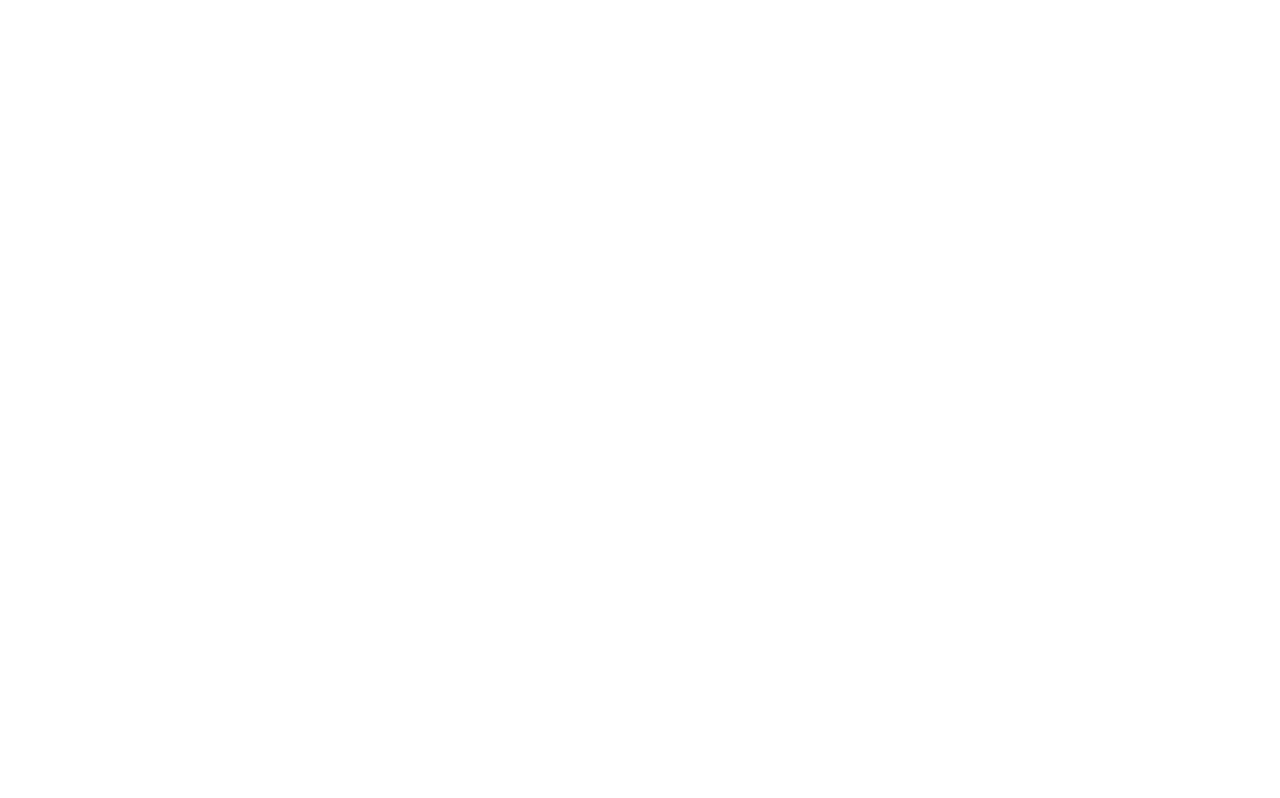
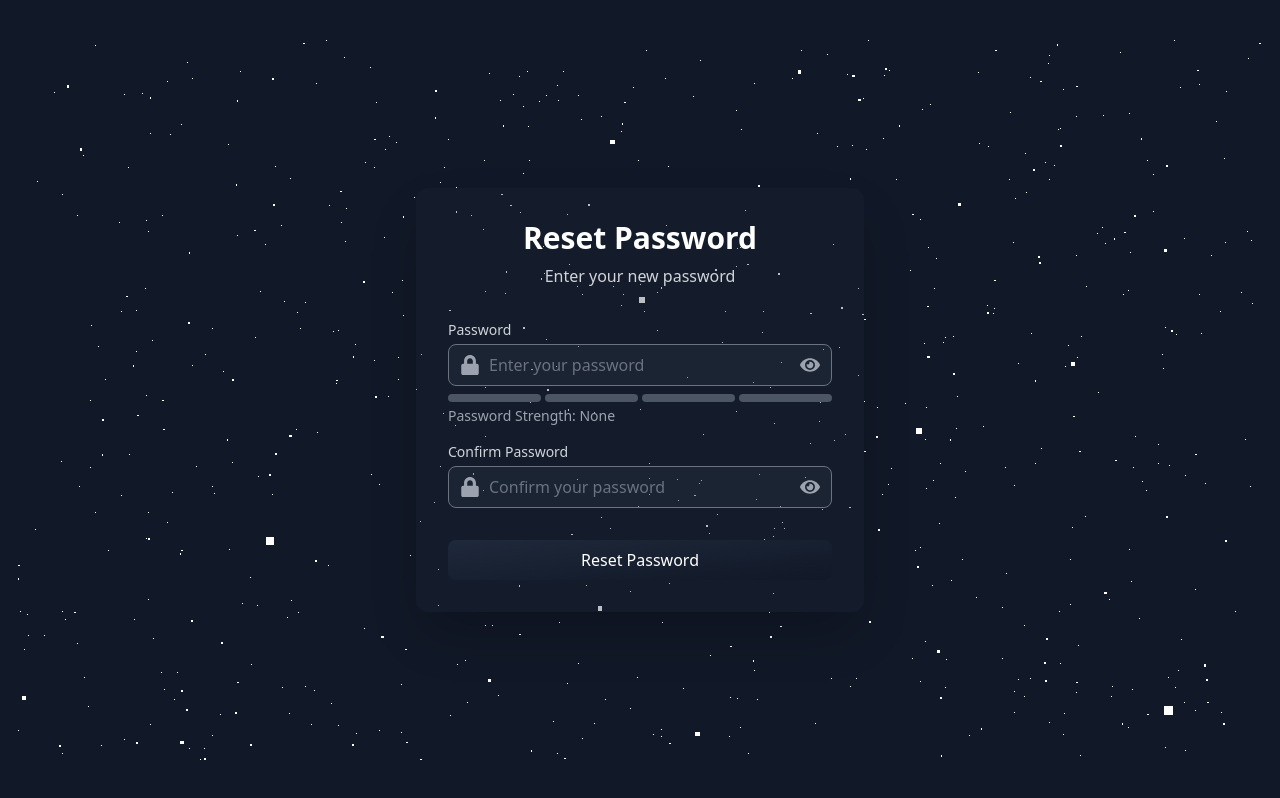
Before and after one commit to Phuoc2610/devg5-final, a React (Create React App) app: page /restPassword in a window 1280 px wide. Before the commit this address had no page. Built offline with nearby package versions, Linux system fonts and the light colour scheme; the HTML template or start-up script is replaced by a standard one.

Commit message:
update auth

```diff
--- a/src/App.js
+++ b/src/App.js
@@ -20,6 +20,8 @@
 import ChatStore from './page/store/chat/ChatStore';
 import BrandManage from './page/admin/brand/BrandManage';
 import AuthForm from './page/auth/AuthForm';
+import AnimatedBackground from './components/background/AnimatedBackground';
+import RestPassword from './components/password/RestPassword';
 
 function App() {
   React.useEffect(() => {
@@ -50,7 +52,9 @@
             <Route path="voucher" element={<VoucherManage />} />
             <Route path="chat" element={<ChatStore />} />
           </Route>
-          <Route path="/login" element={<AuthForm />} />
+          <Route path="/restPassword" element={<RestPassword />} />
+          <Route path="/auth" element={<AuthForm />} />
+          <Route path="/background" element={<AnimatedBackground />} />
           <Route path="/profile" element={<Profile />} />
           <Route path="/product" element={<ProductDetail />} />
           <Route path="/productFilter" element={<FilterProduct />} />
--- /dev/null
+++ b/src/components/background/AnimatedBackground.jsx
@@ -0,0 +1,88 @@
+import React, { useEffect, useRef } from "react";
+import * as THREE from "three";
+
+const AnimatedBackground = () => {
+    const canvasRef = useRef(null);
+    const sceneRef = useRef(null);
+    const cameraRef = useRef(null);
+    const rendererRef = useRef(null);
+    const particlesRef = useRef(null);
+    const animationSpeedRef = useRef(1);
+
+    useEffect(() => {
+        const initScene = () => {
+            const scene = new THREE.Scene();
+            const camera = new THREE.PerspectiveCamera(75, window.innerWidth / window.innerHeight, 0.51, 1000);
+            const renderer = new THREE.WebGLRenderer({ canvas: canvasRef.current, alpha: true });
+
+            renderer.setSize(window.innerWidth, window.innerHeight);
+            camera.position.z = 5;
+
+            sceneRef.current = scene;
+            cameraRef.current = camera;
+            rendererRef.current = renderer;
+
+            createParticles();
+            animate();
+        };
+
+        const createParticles = () => {
+            const geometry = new THREE.BufferGeometry();
+            const vertices = [];
+
+            for (let i = 0; i < 5000; i++) {
+                const x = Math.random() * 2000 - 1000;
+                const y = Math.random() * 2000 - 1000;
+                const z = Math.random() * 2000 - 1000;
+                vertices.push(x, y, z);
+            }
+
+            geometry.setAttribute("position", new THREE.Float32BufferAttribute(vertices, 3));
+
+            const material = new THREE.PointsMaterial({ color: 0xffffff, size: 2 });
+            const particles = new THREE.Points(geometry, material);
+
+            sceneRef.current.add(particles);
+            particlesRef.current = particles;
+        };
+
+        const animate = () => {
+            requestAnimationFrame(animate);
+
+            if (particlesRef.current) {
+                particlesRef.current.rotation.x += 0.00005 * animationSpeedRef.current;
+                particlesRef.current.rotation.y += 0.0001 * animationSpeedRef.current;
+            }
+
+            rendererRef.current.render(sceneRef.current, cameraRef.current);
+        };
+
+        const handleResize = () => {
+            const { current: camera } = cameraRef;
+            const { current: renderer } = rendererRef;
+
+            if (camera && renderer) {
+                camera.aspect = window.innerWidth / window.innerHeight;
+                camera.updateProjectionMatrix();
+                renderer.setSize(window.innerWidth, window.innerHeight);
+            }
+        };
+
+        initScene();
+        window.addEventListener("resize", handleResize);
+
+        return () => {
+            window.removeEventListener("resize", handleResize);
+        };
+    }, []);
+
+    return (
+        <>
+        <div className="overflow-hidden w-full h-90v">
+            <canvas ref={canvasRef} className="overflow-hidden"></canvas>
+        </div>
+        </>
+    );
+};
+
+export default AnimatedBackground;
--- a/src/components/login/Login.jsx
+++ b/src/components/login/Login.jsx
@@ -7,7 +7,7 @@
     return (
         <div className="space-y-4">
             <div>
-                <label className="block text-sm font-medium text-gray-700" htmlFor="email">Email</label>
+                <label className="block text-sm font-medium text-gray-300" htmlFor="email">Email</label>
                 <div className="mt-1 relative flex items-center">
                     <div className="absolute inset-y-0 left-0 pl-3 flex items-center">
                         <FaEnvelope className="h-5 w-5 text-gray-400" />
@@ -18,7 +18,7 @@
                         name="email"
                         value={formData.email}
                         onChange={handleInputChange}
-                        className={`pl-10 w-full px-4 py-2 border rounded-lg focus:ring-2 focus:ring-purple-500 focus:border-transparent ${errors.email ? "border-red-500" : ""}`}
+                        className={`pl-10 w-full px-4 py-2 bg-opacity-20 bg-gray-700 text-white border rounded-lg focus:ring-2 focus:ring-purple-500 focus:border-transparent ${errors.email ? "border-red-500" : ""}`}
                         placeholder="Enter your email"
                         required
                     />
@@ -27,7 +27,7 @@
             </div>
 
             <div>
-                <label className="block text-sm font-medium text-gray-700" htmlFor="password">Password</label>
+                <label className="block text-sm font-medium text-gray-300" htmlFor="password">Password</label>
                 <InputPassword
                     id="password"
                     value={formData.password}
--- a/src/components/password/ChangePassword.jsx
+++ b/src/components/password/ChangePassword.jsx
@@ -21,16 +21,19 @@
         setPasswordData({ currentPassword: "", newPassword: "", confirmPassword: "" });
     };
 
-    const checkPasswordStrength = (password) => {
-        const criteria = [
-            password.length >= 8,
-            /[A-Z]/.test(password),
-            /[a-z]/.test(password),
-            /[0-9]/.test(password),
-            /[^A-Za-z0-9]/.test(password),
-        ];
-        return criteria.filter(Boolean).length;
+
+    const calculateStrength = (password) => {
+        let strength = 0;
+        if (password.length >= 8) strength++;
+        if (password.match(/[A-Z]/)) strength++;
+        if (password.match(/[0-9]/)) strength++;
+        if (password.match(/[^A-Za-z0-9]/)) strength++;
+        return strength;
     };
+
+    const strength = calculateStrength(passwordData.newPassword);
+    const strengthLabels = ["Weak", "Medium", "Good", "Strong"];
+    const strengthColors = ["bg-red-500", "bg-yellow-500", "bg-blue-500", "bg-green-500"];
 
     return (
         <div className="p-6 bg-white dark:bg-gray-800 rounded-lg shadow-md">
@@ -104,17 +107,17 @@
                         </button>
                     </div>
                     <div className="mt-2">
-                        <div className="flex space-x-2">
-                            {[...Array(5)].map((_, index) => (
+                        <div className="flex gap-1">
+                            {[...Array(4)].map((_, index) => (
                                 <div
                                     key={index}
-                                    className={`h-2 w-full rounded ${index < checkPasswordStrength(passwordData.newPassword)
-                                            ? "bg-green-500"
-                                            : "bg-gray-200 dark:bg-gray-600"
-                                        }`}
+                                    className={`h-2 w-full rounded-full ${index < strength ? strengthColors[strength - 1] : "bg-gray-200 dark:bg-gray-600"}`}
                                 />
                             ))}
                         </div>
+                        <p className="text-sm text-black dark:text-gray-400 mt-1">
+                            Password Strength: {strength > 0 ? strengthLabels[strength - 1] : "None"}
+                        </p>
                     </div>
                 </div>
 
--- a/src/components/password/ForgotPassword.jsx
+++ b/src/components/password/ForgotPassword.jsx
@@ -5,7 +5,7 @@
     return (
         <div className="space-y-4">
             <div>
-                <label className="block text-sm font-medium text-gray-700" htmlFor="email">Email</label>
+                <label className="block text-sm font-medium text-gray-300" htmlFor="email">Email</label>
                 <div className="mt-1 relative flex items-center">
                     <div className="absolute inset-y-0 left-0 pl-3 flex items-center">
                         <FaEnvelope className="h-5 w-5 text-gray-400" />
@@ -16,7 +16,7 @@
                         name="email"
                         value={formData.email}
                         onChange={handleInputChange}
-                        className={`pl-10 w-full px-4 py-2 border rounded-lg focus:ring-2 focus:ring-purple-500 focus:border-transparent ${errors.email ? "border-red-500" : ""}`}
+                        className={`pl-10 w-full px-4 py-2 bg-opacity-20 bg-gray-700 text-white border rounded-lg focus:ring-2 focus:ring-purple-500 focus:border-transparent ${errors.email ? "border-red-500" : ""}`}
                         placeholder="Enter your email"
                         required
                     />
--- a/src/components/password/InputPassword.jsx
+++ b/src/components/password/InputPassword.jsx
@@ -1,4 +1,3 @@
-// PasswordInput.js
 import React from "react";
 import { FaLock, FaEye, FaEyeSlash } from "react-icons/fa";
 
@@ -15,7 +14,7 @@
                     name={id}
                     value={value}
                     onChange={onChange}
-                    className={`pl-10 w-full px-4 py-2 border rounded-lg focus:ring-2 focus:ring-purple-500 focus:border-transparent ${error ? "border-red-500" : ""}`}
+                    className={`pl-10 w-full px-4 py-2 border rounded-lg bg-opacity-20 bg-gray-700 text-white focus:ring-2 focus:ring-purple-500 focus:border-transparent ${error ? "border-red-500" : ""}`}
                     placeholder={placeholder}
                     required
                     aria-label={placeholder}
--- a/src/components/password/RestPassword.jsx
+++ b/src/components/password/RestPassword.jsx
@@ -1,9 +1,98 @@
-import React from 'react'
+import React, { useState } from 'react';
+import AnimatedBackground from '../background/AnimatedBackground';
+import InputPassword from './InputPassword';
+import StrengthMeterPassword from './StrengthMeterPassword';
 
 const RestPassword = () => {
+  const [password, setPassword] = useState('');
+  const [confirmPassword, setConfirmPassword] = useState('');
+  const [errors, setErrors] = useState({ password: '', confirmPassword: '' });
+  const [showPassword, setShowPassword] = useState(false);
+  const [showConfirmPassword, setShowConfirmPassword] = useState(false);
+
+  const validatePassword = () => {
+    const newErrors = { ...errors };
+    if (password.length < 8) {
+      newErrors.password = 'Password must be at least 8 characters long.';
+    } else if (!/[A-Z]/.test(password)) {
+      newErrors.password = 'Password must contain at least one uppercase letter.';
+    } else if (!/[0-9]/.test(password)) {
+      newErrors.password = 'Password must contain at least one number.';
+    } else if (!/[^A-Za-z0-9]/.test(password)) {
+      newErrors.password = 'Password must contain at least one special character.';
+    } else {
+      newErrors.password = '';
+    }
+
+    if (confirmPassword && confirmPassword !== password) {
+      newErrors.confirmPassword = 'Passwords do not match.';
+    } else {
+      newErrors.confirmPassword = '';
+    }
+
+    setErrors(newErrors);
+    return Object.values(newErrors).every((error) => error === '');
+  };
+
+  const handleSubmit = (e) => {
+    e.preventDefault();
+
+    if (validatePassword()) {
+      // Submit form logic here (e.g., call an API to update the password)
+      console.log('Password successfully updated');
+    }
+  };
+
   return (
-    <div>RestPassword</div>
-  )
-}
+    <div className="min-h-screen flex overflow-hidden bg-gray-900 items-center justify-center p-4">
+      <AnimatedBackground />
+      <div className="max-w-md w-full fixed z-20 bg-gray-800/30 rounded-xl shadow-2xl overflow-hidden">
+        <div className="p-8">
+          <div className="text-center mb-8">
+            <h2 className="text-3xl font-bold text-white">Reset Password</h2>
+            <p className="text-gray-300 mt-2">Enter your new password</p>
+          </div>
+          <form onSubmit={handleSubmit}>
+            <div>
+              <label className="block text-sm font-medium text-gray-300" htmlFor="password">Password</label>
+              <InputPassword
+                id="password"
+                value={password}
+                onChange={(e) => setPassword(e.target.value)}
+                placeholder="Enter your password"
+                error={errors.password}
+                showPassword={showPassword}
+                togglePassword={() => setShowPassword(!showPassword)}
+              />
+              <StrengthMeterPassword password={password} />
+            </div>
 
-export default RestPassword
+            <div className="mt-4">
+              <label className="block text-sm font-medium text-gray-300" htmlFor="confirmPassword">Confirm Password</label>
+              <InputPassword
+                id="confirmPassword"
+                value={confirmPassword}
+                onChange={(e) => setConfirmPassword(e.target.value)}
+                placeholder="Confirm your password"
+                error={errors.confirmPassword}
+                showPassword={showConfirmPassword}
+                togglePassword={() => setShowConfirmPassword(!showConfirmPassword)}
+              />
+            </div>
+
+            <div className="mt-6 text-center">
+              <button
+                type="submit"
+                className="w-full mt-2 bg-gradient-to-tl from-gray-900 to-slate-800 text-white py-2 rounded-lg hover:opacity-80 transition-opacity duration-300"
+              >
+                Reset Password
+              </button>
+            </div>
+          </form>
+        </div>
+      </div>
+    </div>
+  );
+};
+
+export default RestPassword;
--- a/src/components/password/StrengthMeterPassword.jsx
+++ b/src/components/password/StrengthMeterPassword.jsx
@@ -20,11 +20,11 @@
         {[...Array(4)].map((_, index) => (
           <div
             key={index}
-            className={`h-2 w-full rounded-full ${index < strength ? strengthColors[strength - 1] : "bg-gray-200"}`}
+            className={`h-2 w-full rounded-full ${index < strength ? strengthColors[strength - 1] : "bg-gray-600"}`}
           />
         ))}
       </div>
-      <p className="text-sm text-gray-600 mt-1">
+      <p className="text-sm text-gray-400 mt-1">
         Password Strength: {strength > 0 ? strengthLabels[strength - 1] : "None"}
       </p>
     </div>
--- a/src/components/register/Register.jsx
+++ b/src/components/register/Register.jsx
@@ -7,7 +7,7 @@
     return (
         <div className="space-y-4">
             <div>
-                <label className="block text-sm font-medium text-gray-700" htmlFor="fullName">Full Name</label>
+                <label className="block text-sm font-medium text-gray-300" htmlFor="fullName">Full Name</label>
                 <div className="mt-1 relative flex items-center">
                     <div className="absolute inset-y-0 left-0 pl-3 flex items-center">
                         <FaUser className="h-5 w-5 text-gray-400" />
@@ -18,7 +18,7 @@
                         name="fullName"
                         value={formData.fullName}
                         onChange={handleInputChange}
-                        className="pl-10 w-full px-4 py-2 border rounded-lg focus:ring-2 focus:ring-purple-500 focus:border-transparent"
+                        className="pl-10 w-full px-4 py-2 bg-opacity-20 bg-gray-700 text-white border rounded-lg focus:ring-2 focus:ring-purple-500 focus:border-transparent"
                         placeholder="Enter your full name"
                         required
                     />
@@ -27,7 +27,7 @@
             </div>
 
             <div>
-                <label className="block text-sm font-medium text-gray-700" htmlFor="email">Email</label>
+                <label className="block text-sm font-medium text-gray-300" htmlFor="email">Email</label>
                 <div className="mt-1 relative flex items-center">
                     <div className="absolute inset-y-0 left-0 pl-3 flex items-center">
                         <FaEnvelope className="h-5 w-5 text-gray-400" />
@@ -38,7 +38,7 @@
                         name="email"
                         value={formData.email}
                         onChange={handleInputChange}
-                        className={`pl-10 w-full px-4 py-2 border rounded-lg focus:ring-2 focus:ring-purple-500 focus:border-transparent ${errors.email ? "border-red-500" : ""}`}
+                        className={`pl-10 w-full px-4 py-2 bg-opacity-20 bg-gray-700 text-white border rounded-lg focus:ring-2 focus:ring-purple-500 focus:border-transparent ${errors.email ? "border-red-500" : ""}`}
                         placeholder="Enter your email"
                         required
                     />
@@ -47,7 +47,7 @@
             </div>
 
             <div>
-                <label className="block text-sm font-medium text-gray-700" htmlFor="password">Password</label>
+                <label className="block text-sm font-medium text-gray-300" htmlFor="password">Password</label>
                 <InputPassword
                     id="password"
                     value={formData.password}
@@ -61,7 +61,7 @@
             </div>
 
             <div>
-                <label className="block text-sm font-medium text-gray-700" htmlFor="confirmPassword">Confirm Password</label>
+                <label className="block text-sm font-medium text-gray-300" htmlFor="confirmPassword">Confirm Password</label>
                 <InputPassword
                     id="confirmPassword"
                     value={formData.confirmPassword}
```
Also changed, not shown: src/page/auth/AuthForm.jsx (+11 -9 lines).
